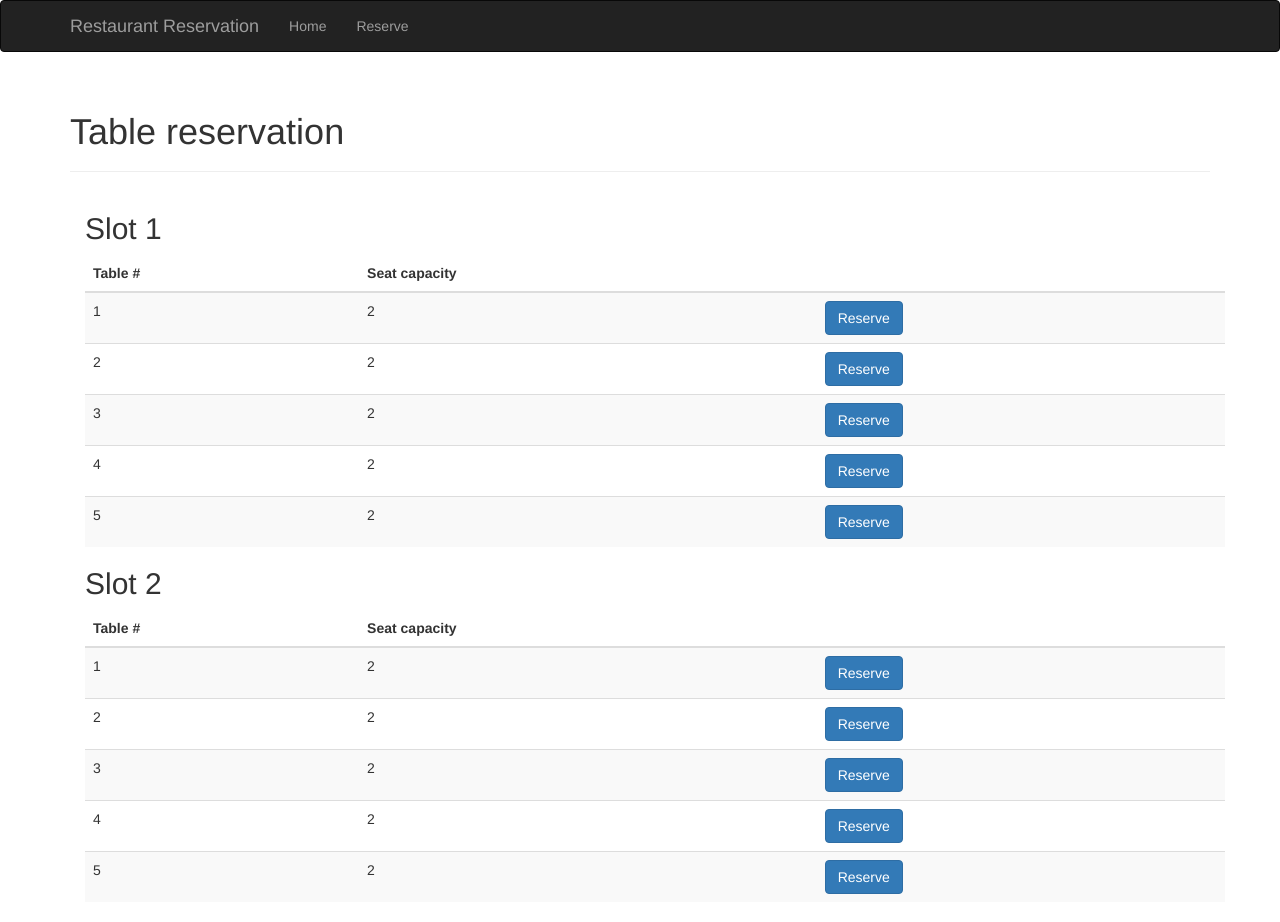
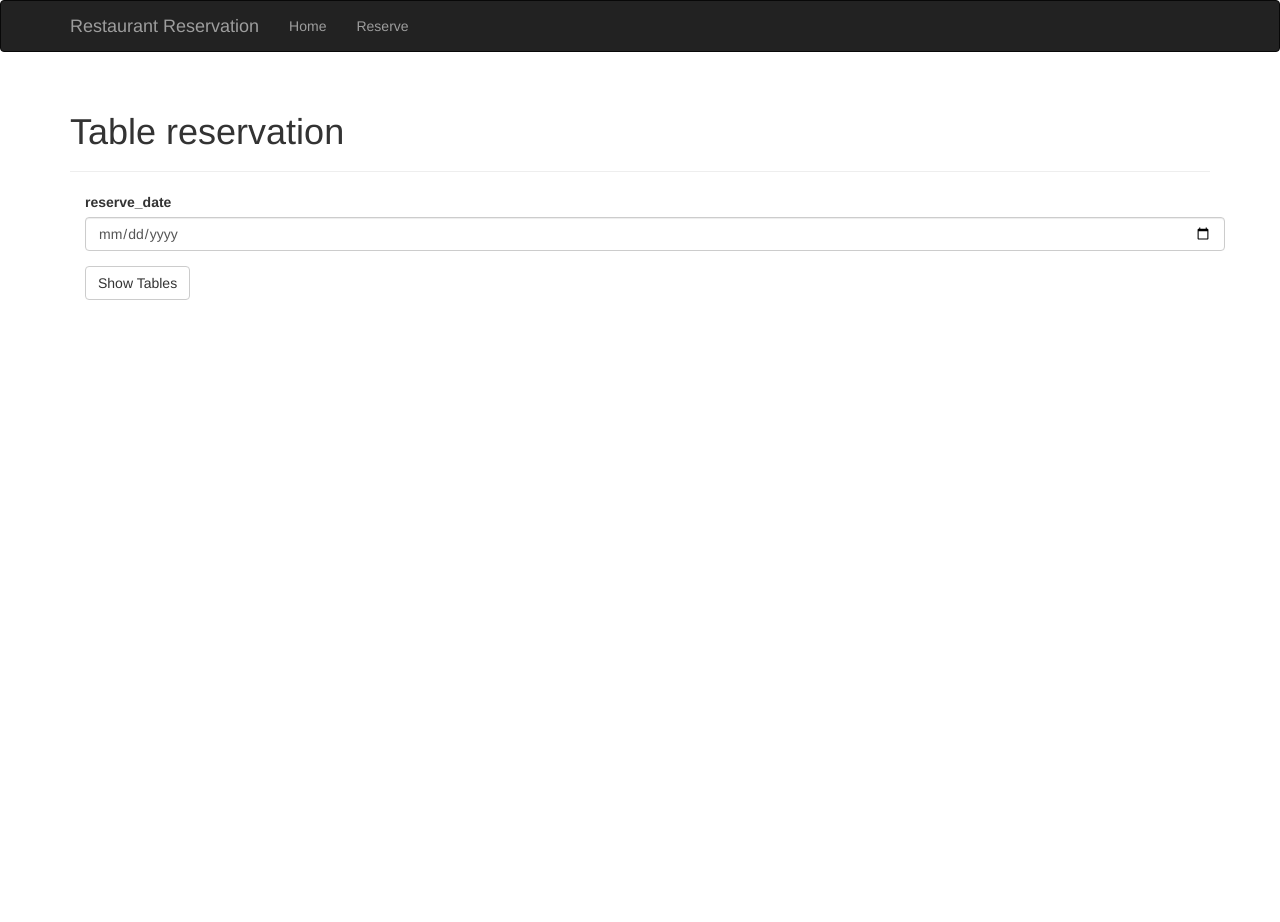
Before and after one commit to fokhrun/flask_mvc_template, a Flask app: page / in a window 1280 px wide. After the commit the page ends 300 px from the top, so only its background shows below. Run offline with Flask 3, Linux system fonts and the light colour scheme; some libraries are stand-ins or nearby versions.

Commit message:
update form and view to load data from database

```diff
--- a/app/main/forms.py
+++ b/app/main/forms.py
@@ -2,7 +2,7 @@
 
 
 from flask_wtf import FlaskForm
-from wtforms import StringField, SubmitField
+from wtforms import SubmitField, DateField, StringField
 from wtforms.validators import DataRequired
 
 
@@ -11,3 +11,8 @@ class NameForm(FlaskForm):
 
     name = StringField("What is your name?", validators=[DataRequired()])
     submit = SubmitField("Submit")
+
+
+class ReservationForm(FlaskForm):
+    reserve_date = DateField('reserve_date', format='%Y-%m-%d')
+    submit = SubmitField('Show Tables')
--- a/app/main/views.py
+++ b/app/main/views.py
@@ -1,11 +1,11 @@
 from flask import render_template, session, redirect, url_for
 from .. import db
-from ..models import User
+from ..models import User, Reservation, Table
 from . import main
-from .forms import NameForm
+from .forms import NameForm, ReservationForm
 
 
-@main.route('/home', methods=['GET', 'POST'])
+@main.route("/home", methods=["GET", "POST"])
 def index():
     form = NameForm()
     if form.validate_on_submit():
@@ -14,16 +14,53 @@ def index():
             user = User(username=form.name.data)
             db.session.add(user)
             db.session.commit()
-            session['known'] = False
+            session["known"] = False
         else:
-            session['known'] = True
-        session['name'] = form.name.data
-        return redirect(url_for('.index'))
-    return render_template('index.html',
-                           form=form, name=session.get('name'),
-                           known=session.get('known', False))
+            session["known"] = True
+        session["name"] = form.name.data
+        return redirect(url_for(".index"))
+    return render_template(
+        "index.html",
+        form=form,
+        name=session.get("name"),
+        known=session.get("known", False),
+    )
 
 
-@main.route('/', methods=['GET'])
+@main.route("/", methods=["GET", "POST"])
 def table_reservation():
-    return render_template('table_reservation/tables.html')
+    date_form = ReservationForm()
+    slots = []
+    if date_form.validate_on_submit():
+        print(date_form.reserve_date.data)
+        session["date"] = date_form.reserve_date.data
+
+        reserve_date = session["date"]
+
+        reservations = Reservation.query.filter_by(reservation_date=reserve_date).all()
+        print(reservations)
+
+        slot_tables = []
+
+        for reservation in reservations:
+            table_reserved = {}
+            table = Table.query.filter_by(id=reservation.table_id).first()
+
+            table_reserved["table_no"] = table.id
+            table_reserved["seat_capacity"] = table.table_capacity.value
+            table_reserved["reservation_time_slot"] = reservation.reservation_time_slot.name.capitalize()
+            table_reserved["reservation_status"] = (
+                "Reserved" if reservation.reservation_status else "Not reserved"
+            )
+
+            slot_tables.append(table_reserved)
+
+        slots = [slot_tables]
+        session["slots"] = slots
+        return redirect(url_for("main.table_reservation"))
+
+    return render_template(
+        "table_reservation/tables.html",
+        date_form=date_form,
+        slots=session["slots"] if "slots" in session else [],
+    )
--- a/app/templates/table_reservation/tables.html
+++ b/app/templates/table_reservation/tables.html
@@ -9,23 +9,28 @@
 </div>
 
 <div class="container">
-    {% for slot in [1,2]%}
+    <div class="text-align-right">{{ wtf.quick_form(date_form) }}</div>
+    {% for slot in slots%}
 
-    <h2>Slot {{slot}}</h2>
+    <h2>Slot</h2>
 
     <table class="table table-striped table-hover">
         <thead>
             <tr>
                 <th scope="col">Table #</th>
                 <th scope="col">Seat capacity</th>
+                <th scope="col">Time slot</th>
+                <th scope="col">Reservation Status</th>
                 <th scope="col"></th>
             </tr>
         </thead>
         <tbody>
-            {% for row_idx in [1,2,3,4,5]%}
+            {% for table in slot%}
             <tr>
-                <td>{{ row_idx }}</td>
-                <td>2</td>
+                <td>{{ table.table_no }}</td>
+                <td>{{ table.seat_capacity }}</td>
+                <td>{{ table.reservation_time_slot}}</td>
+                <td>{{ table.reservation_status }}</td>
                 <td><button class="btn btn-primary">Reserve</button></td>
             </tr>
             {% endfor %}
```
Also changed, not shown: 1 other file.
